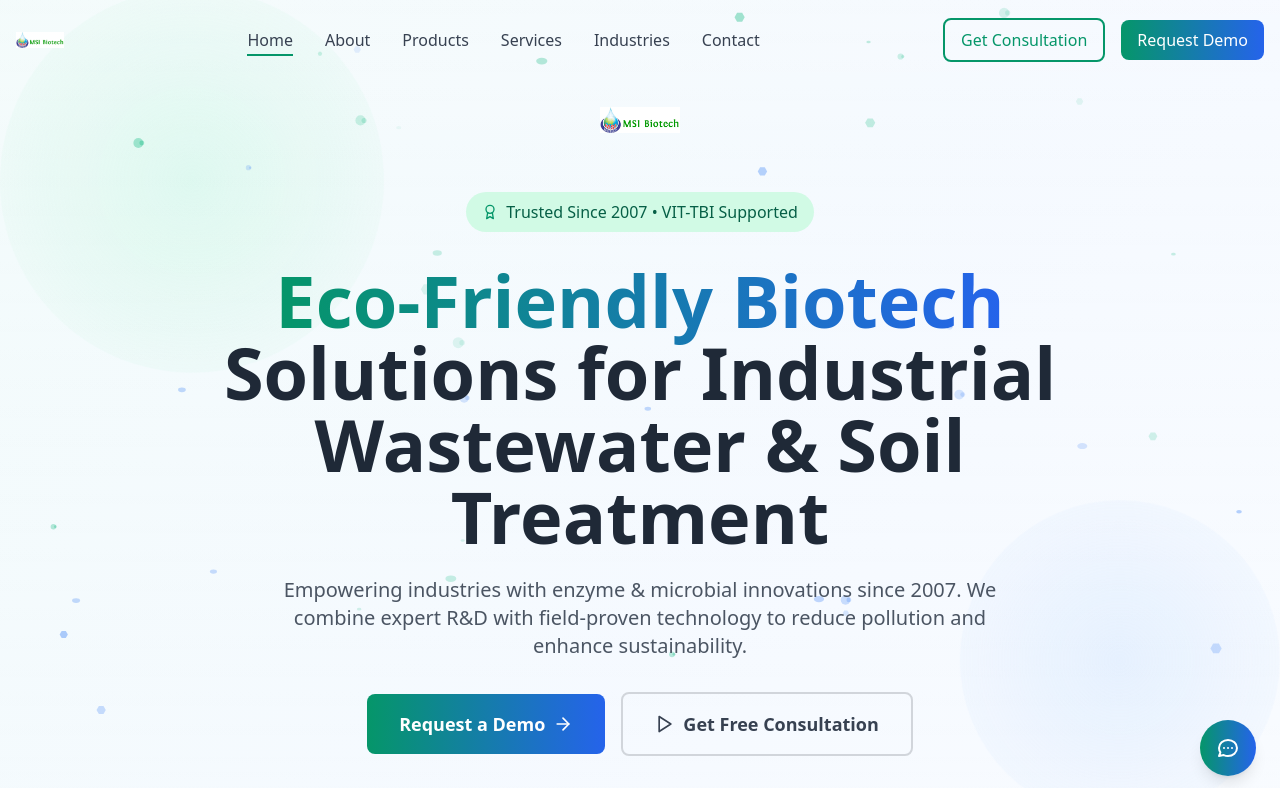
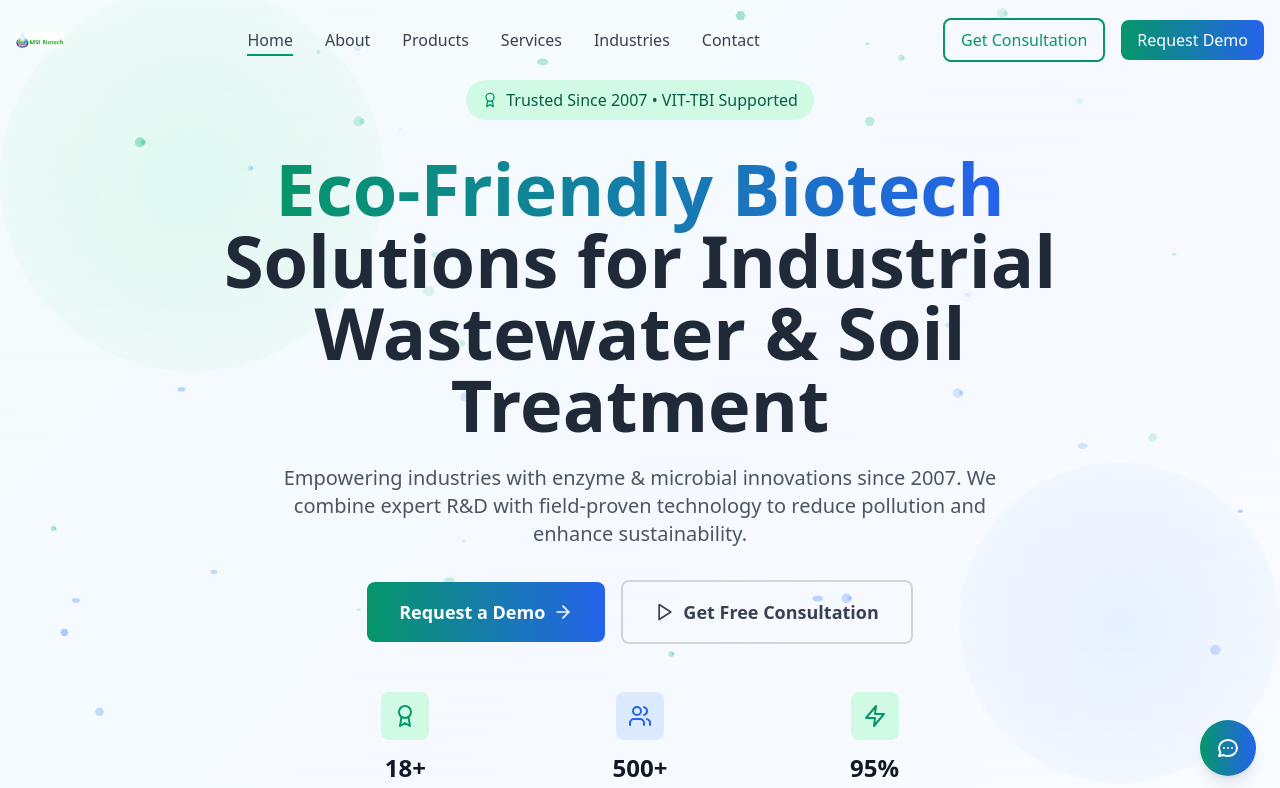
Before and after one commit to Saqibworksehsan/msi, a React (Vite) app: page / in a window 1280 px wide. Shown: the top 788 px of the page. Built offline with nearby package versions, Linux system fonts and the light colour scheme.

Commit message:
logo adjustment

```diff
--- a/src/components/Logo.tsx
+++ b/src/components/Logo.tsx
@@ -20,7 +20,7 @@ const Logo: React.FC<LogoProps> = ({ size = 'md', className = '' }) => {
     <div className={`flex items-center space-x-3 ${className}`}>
       <div className={`${sizeClasses[size]} relative`}>
         <img
-          src="/image.png"
+          src="public/image.png"
           alt="MSI Biotech Logo"
           className="w-full h-full object-contain"
         />
--- a/src/pages/About.tsx
+++ b/src/pages/About.tsx
@@ -2,7 +2,6 @@ import React from 'react';
 import { motion } from 'framer-motion';
 import { Microscope, Shield, Lightbulb, Target, Award } from 'lucide-react';
 import PageTransition from '../components/PageTransition';
-import Logo from '../components/Logo';
 
 const About = () => {
   return (
@@ -18,9 +17,7 @@ const About = () => {
                 transition={{ duration: 0.8 }}
                 className="text-center mb-16"
               >
-                <div className="flex justify-center mb-8">
-                  <Logo size="lg" />
-                </div>
+
                 <h1 className="text-3xl md:text-4xl lg:text-5xl font-bold text-gray-900 mb-6">
                   About <span className="bg-gradient-to-r from-emerald-600 to-blue-600 bg-clip-text text-transparent">MSI Biotech</span>
                 </h1>
--- a/src/pages/Contact.tsx
+++ b/src/pages/Contact.tsx
@@ -2,7 +2,6 @@ import React, { useState } from 'react';
 import { motion } from 'framer-motion';
 import { MapPin, Phone, Mail, Clock, Send, MessageCircle } from 'lucide-react';
 import PageTransition from '../components/PageTransition';
-import Logo from '../components/Logo';
 
 const Contact = () => {
   const [formData, setFormData] = useState({
@@ -48,9 +47,7 @@ const Contact = () => {
                 transition={{ duration: 0.8 }}
                 className="text-center mb-16"
               >
-                <div className="flex justify-center mb-8">
-                  <Logo size="lg" />
-                </div>
+
                 <h1 className="text-3xl md:text-4xl lg:text-5xl font-bold text-gray-900 mb-6">
                   Contact <span className="bg-gradient-to-r from-emerald-600 to-blue-600 bg-clip-text text-transparent">Us</span>
                 </h1>
--- a/src/pages/Home.tsx
+++ b/src/pages/Home.tsx
@@ -4,7 +4,6 @@ import { ArrowRight, Play, Award, Users, Zap, ChevronDown } from 'lucide-react';
 import { Link } from 'react-router-dom';
 import AnimatedGradientBackground from '../components/AnimatedGradientBackground';
 import ParticleBackground from '../components/ParticleBackground';
-import Logo from '../components/Logo';
 
 const Home = () => {
   const scrollToNext = () => {
@@ -23,14 +22,7 @@ const Home = () => {
         <div className="container mx-auto px-4 py-20 relative z-10">
           <div className="max-w-4xl mx-auto text-center">
             {/* Logo showcase */}
-            <motion.div
-              initial={{ opacity: 0, scale: 0.8 }}
-              animate={{ opacity: 1, scale: 1 }}
-              transition={{ duration: 0.8, delay: 0.2 }}
-              className="mb-8"
-            >
-              <Logo size="xl" className="justify-center" />
-            </motion.div>
+
 
             {/* Badge */}
             <motion.div
--- a/src/pages/Industries.tsx
+++ b/src/pages/Industries.tsx
@@ -3,7 +3,6 @@ import { motion } from 'framer-motion';
 import { Factory, Shirt, Candy, Pill, FileText, Building2, ArrowRight } from 'lucide-react';
 import { Link } from 'react-router-dom';
 import PageTransition from '../components/PageTransition';
-import Logo from '../components/Logo';
 
 const Industries = () => {
   const industries = [
@@ -77,9 +76,7 @@ const Industries = () => {
                 transition={{ duration: 0.8 }}
                 className="text-center mb-16"
               >
-                <div className="flex justify-center mb-8">
-                  <Logo size="lg" />
-                </div>
+
                 <h1 className="text-3xl md:text-4xl lg:text-5xl font-bold text-gray-900 mb-6">
                   Industries <span className="bg-gradient-to-r from-emerald-600 to-blue-600 bg-clip-text text-transparent">We Serve</span>
                 </h1>
--- a/src/pages/Products.tsx
+++ b/src/pages/Products.tsx
@@ -3,7 +3,6 @@ import { motion } from 'framer-motion';
 import { Beaker, Droplets, Zap, FlaskConical, Leaf, ArrowRight } from 'lucide-react';
 import { Link } from 'react-router-dom';
 import PageTransition from '../components/PageTransition';
-import Logo from '../components/Logo';
 
 const Products = () => {
   const products = [
@@ -62,9 +61,7 @@ const Products = () => {
                 transition={{ duration: 0.8 }}
                 className="text-center mb-16"
               >
-                <div className="flex justify-center mb-8">
-                  <Logo size="lg" />
-                </div>
+
                 <h1 className="text-3xl md:text-4xl lg:text-5xl font-bold text-gray-900 mb-6">
                   Biotech <span className="bg-gradient-to-r from-emerald-600 to-blue-600 bg-clip-text text-transparent">Products</span>
                 </h1>
--- a/src/pages/Services.tsx
+++ b/src/pages/Services.tsx
@@ -3,7 +3,6 @@ import { motion } from 'framer-motion';
 import { Settings, Droplets, TreePine, Wind, FlaskConical, BarChart3, ArrowRight } from 'lucide-react';
 import { Link } from 'react-router-dom';
 import PageTransition from '../components/PageTransition';
-import Logo from '../components/Logo';
 
 const Services = () => {
   const services = [
@@ -83,9 +82,7 @@ const Services = () => {
                 transition={{ duration: 0.8 }}
                 className="text-center mb-16"
               >
-                <div className="flex justify-center mb-8">
-                  <Logo size="lg" />
-                </div>
+
                 <h1 className="text-3xl md:text-4xl lg:text-5xl font-bold text-gray-900 mb-6">
                   Our <span className="bg-gradient-to-r from-emerald-600 to-blue-600 bg-clip-text text-transparent">Services</span>
                 </h1>
```
